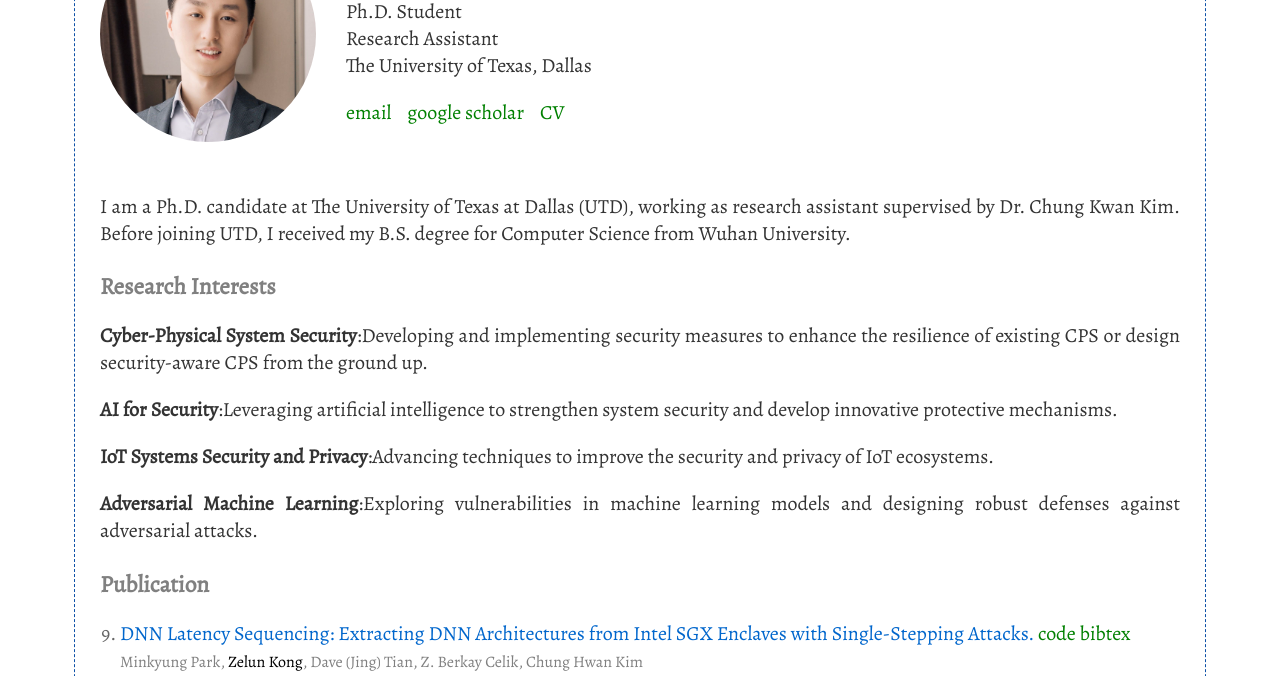
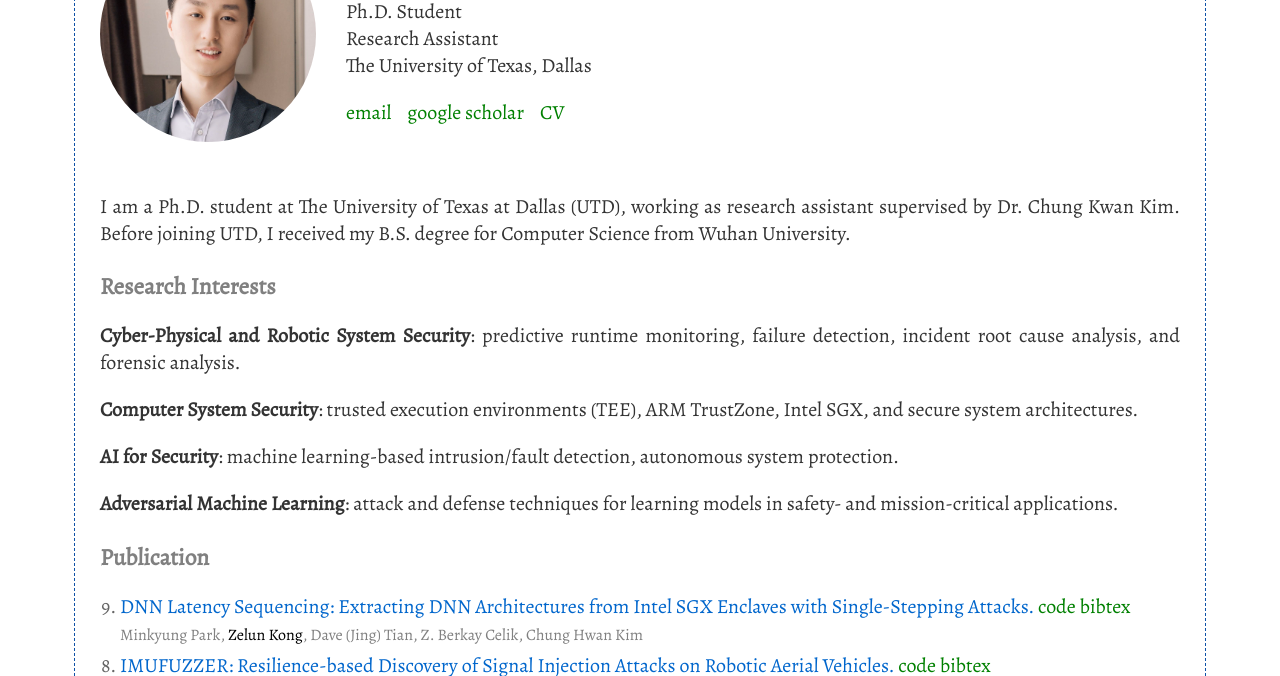
Before and after one commit to lz3450/lz3450.github.io, a plain HTML site: page index.html in a window 1280 px wide. Shown: the part 100-776 px from the top of the page. Drawn offline with nearby package versions, Linux system fonts and the light colour scheme.

Commit message:
research interests

```diff
--- a/index.html
+++ b/index.html
@@ -44,19 +44,19 @@
     </div>
     <div class=section>
       <!-- <h3>Biography</h3> -->
-      <p> I am a Ph.D. candidate at The University of Texas at Dallas (UTD), working as research assistant supervised by Dr. Chung Kwan Kim.
+      <p> I am a Ph.D. student at The University of Texas at Dallas (UTD), working as research assistant supervised by Dr. Chung Kwan Kim.
         Before joining UTD, I received my B.S. degree for Computer Science from Wuhan University.
       </p>
 
       <div class=section>
         <h3>Research Interests</h3>
-        <p><b>Cyber-Physical System Security</b>:Developing and implementing security measures to enhance the resilience of existing CPS or design security-aware CPS from the ground up.</p>
+        <p><b>Cyber-Physical and Robotic System Security</b>: predictive runtime monitoring, failure detection, incident root cause analysis, and forensic analysis.</p>
 
-        <p><b>AI for Security</b>:Leveraging artificial intelligence to strengthen system security and develop innovative protective mechanisms.</p>
+        <p><b>Computer System Security</b>: trusted execution environments (TEE), ARM TrustZone, Intel SGX, and secure system architectures.</p>
 
-        <p><b>IoT Systems Security and Privacy</b>:Advancing techniques to improve the security and privacy of IoT ecosystems.</p>
+        <p><b>AI for Security</b>: machine learning-based intrusion/fault detection, autonomous system protection.</p>
 
-        <p><b>Adversarial Machine Learning</b>:Exploring vulnerabilities in machine learning models and designing robust defenses against adversarial attacks.</p>
+        <p><b>Adversarial Machine Learning</b>: attack and defense techniques for learning models in safety- and mission-critical applications.</p>
       </div>
 
       <div class=section>
```
